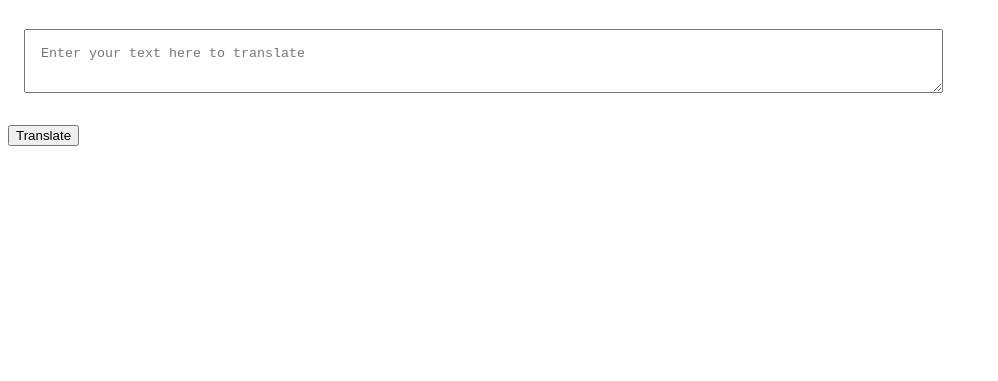
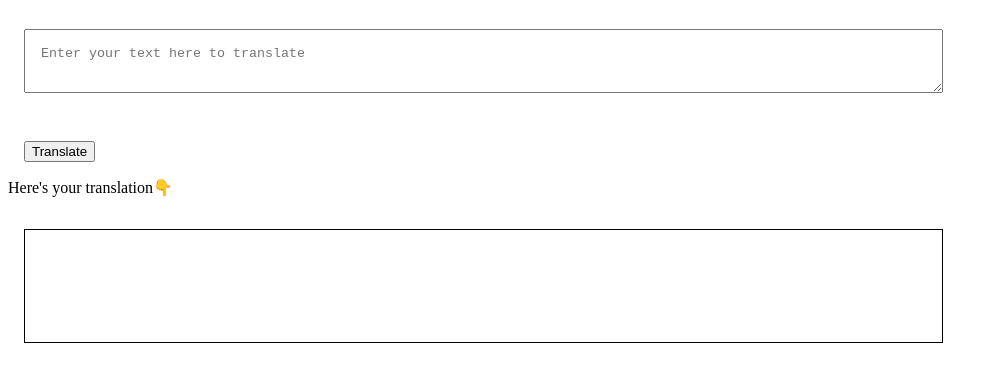
Before and after one commit to dhrupotter/valyrian-translator, a plain HTML site: page index.html in a window 1280 px wide. Shown: the part 61-442 px from the top of the page, without its empty margins (0-998 px from the left). Drawn offline with Linux system fonts and the light colour scheme.

Commit message:
input and output done

```diff
--- a/index.html
+++ b/index.html
@@ -18,7 +18,11 @@
     <h1>Translator</h1>
 
     <textarea class="textArea" placeholder="Enter your text here to translate" id="txt-input"></textarea>
+
     <button id="btn-translate">Translate</button>
+
+    <div>Here's your translation👇</div>
+    <div class="output"></div>
 
 
 
--- a/index.js
+++ b/index.js
@@ -34,7 +34,7 @@ btnTranslate.addEventListener("click", clickEventHandler)
 
 
 
-// Soham code
+// Soham taught code
 
 // const inputElement = document.querySelector('.input');
 // const translateBtn = document.querySelector('.translate-btn');
--- a/styles.css
+++ b/styles.css
@@ -5,3 +5,16 @@
     padding: 1rem;
     display: block;
 }
+
+.output {
+    border: 1px solid black;
+    height: 10vh;
+    width: 70%;
+    margin: 2rem 1rem;
+    padding: 1rem;
+    display: block;
+}
+
+#btn-translate {
+margin: 1rem;
+}
```
